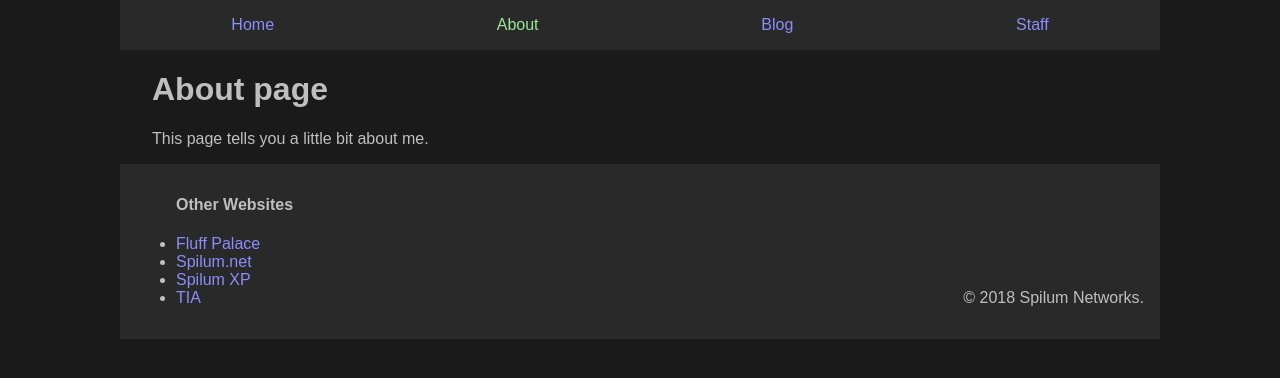
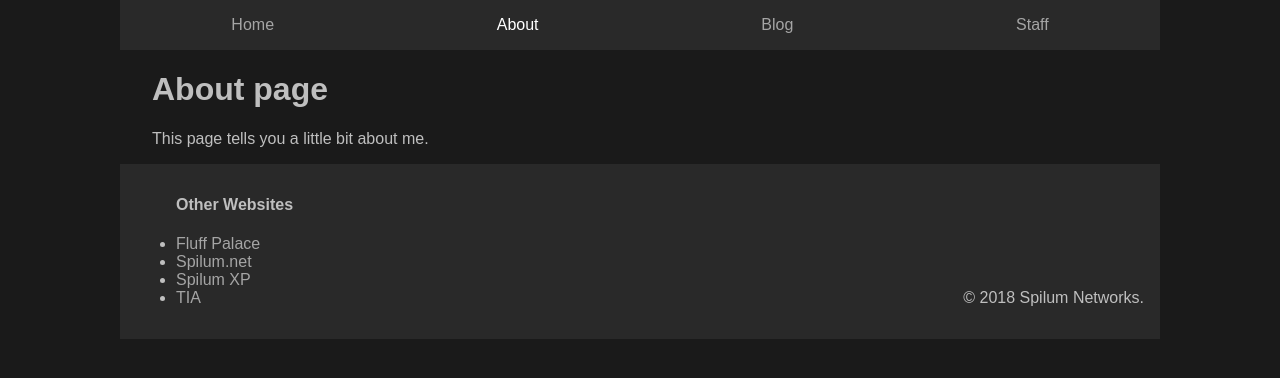
Before and after one commit to SpilumNet/Website, a Jekyll site: the page built from about.md, in a window 1280 px wide. Shown: the top 378 px of the page. Built offline with Jekyll 4.4.1, drawn with Linux system fonts in a browser that asks for light colours.

Commit message:
Home page improvement and link color switch

```diff
--- a/_sass/main.scss
+++ b/_sass/main.scss
@@ -7,13 +7,14 @@ body {
 }
 
 a {
-  color: rgb(140,140,250);
+  color: #a5a5a5;
   text-decoration: none;
   transition: 0.3s;
+  background-color: #292929;
 }
 
 a:hover {
-    color: #bfbfbf;
+    color: white;
 }
 
 nav {
@@ -47,10 +48,22 @@ footer .copy {
 }
 
 .current {
-  color: rgb(153, 230, 153);
+  color: white;
 }
 
 main {
   padding-left: 2em;
   padding-right: 2em;
 }
+
+#homeTop {
+  background: linear-gradient( rgba(0, 0, 0, 0.5), rgba(0, 0, 0, 0.5) ), url('http://papers.co/wallpaper/papers.co-ne80-coding-screen-digital-art-dark-bw-29-wallpaper.jpg');
+}
+
+.pageTop {
+  height: 12em;
+  margin-left: -2em;
+  margin-right: -2em;
+  margin-top: 1em;
+  padding: 10px;
+}
```
Also changed, not shown: index.html (+6 -4 lines), 2 other files.
